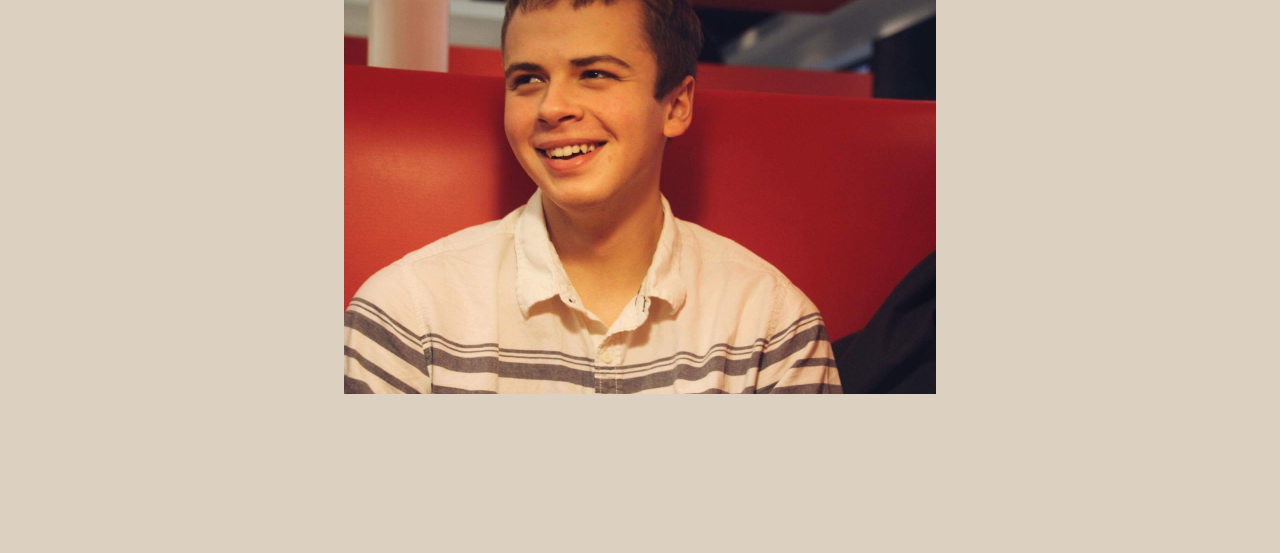
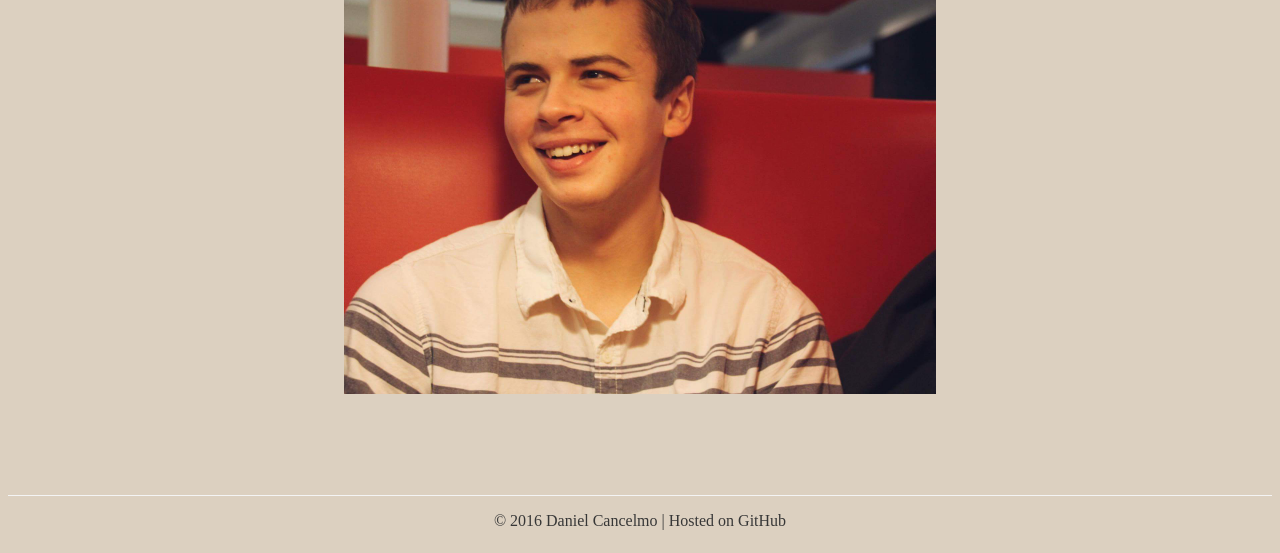
Before and after one commit to dcancelmo/dcancelmo.github.io, a PHP site: page / in a window 1280 px wide. Shown: the part 247-800 px from the top of the page. Run offline with PHP 8.4, Linux system fonts and the light colour scheme.

Commit message:
Added footer
Added a copyright footer to each page

```diff
--- a/home.css
+++ b/home.css
@@ -2,6 +2,19 @@ html {
     background-color: #DCD0c0;
     /*Prevents scroll bar from repositining content*/
 	overflow-y: scroll;
+}
+
+html, body, #container {
+	height: 98%;
+}
+
+#content {
+	padding-bottom: 3em;
+}
+
+body > #container {
+	height: auto;
+	min-height: 100%;
 }
 
 /*Paper#F4F4F4*/
@@ -51,6 +64,17 @@ a {
     background-color: #C0B283;
     height: 10px;
 }
+#footLine {
+	background-color: #F4F4F4;
+    height: 1px;
+}
+#footer {
+	clear: both;
+    position: relative;
+    z-index: 10;
+    height: 3em;
+    margin-top: -3em;
+}
 span.hidden {
     unicode-bidi: bidi-override;
     direction: rtl;
--- a/index.html
+++ b/index.html
@@ -5,12 +5,21 @@
         <title>Dan Cancelmo</title>
     </head>
     <body>
-        <h1>Daniel Cancelmo</h1>
-        <span id="NavBar"><h2><a href="index.html">Home</a></h2> <h2><a href="aboutMe.html">About Me</a></h2> <h2><a href="links.html">Links</a></h2> <h2><a href="contact.html">Contact</a></h2></span>
-        <div id="line"></div>
+		<div id="container">
+ 			<div id="content">
+				<h1>Daniel Cancelmo</h1>
+				<span id="NavBar"><h2><a href="index.html">Home</a></h2> <h2><a href="aboutMe.html">About Me</a></h2> <h2><a href="links.html">Links</a></h2> <h2><a href="contact.html">Contact</a></h2></span>
+				<div id="line"></div>
 
-        <h3>I'm a sophomore at the University of Rochester studying Computer Science. I am seeking a software engineering internship for the Summer of 2017.</h3>
-        <p id = "selfPic"><center><img src = "images/Self_pic.jpeg" alt="Pic of Dan" style="width:592px;height:394.66px"></center></p>
+				<h3>I'm a sophomore at the University of Rochester studying Computer Science. I am seeking a software engineering internship for the Summer of 2017.</h3>
+				<p id = "selfPic"><center><img src = "images/Self_pic.jpeg" alt="Pic of Dan" style="width:592px;height:394.66px"></center></p>
+			</div>
+		</div>
+
+		<div id = "footer">
+			<div id="footLine"></div>
+			<center><p>&copy; 2016 Daniel Cancelmo | Hosted on GitHub</p></center>
+		</div>
 
     </body>
 </html>
```
Also changed, not shown: aboutMe.html (+10 -0 lines), contact.html (+9 -0 lines), links.html (+10 -0 lines).
